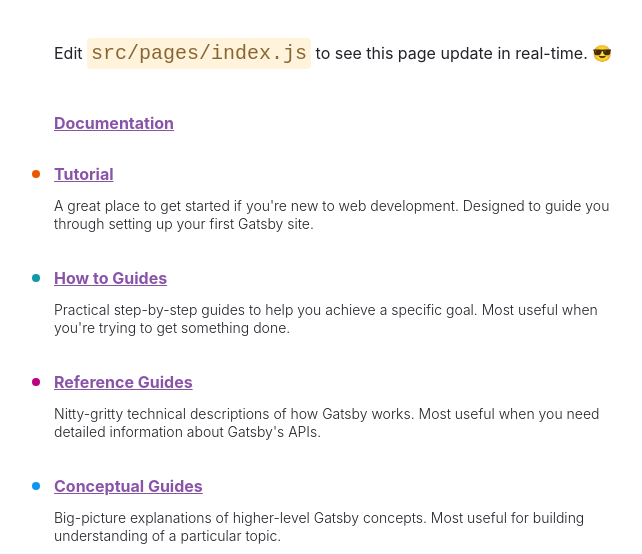
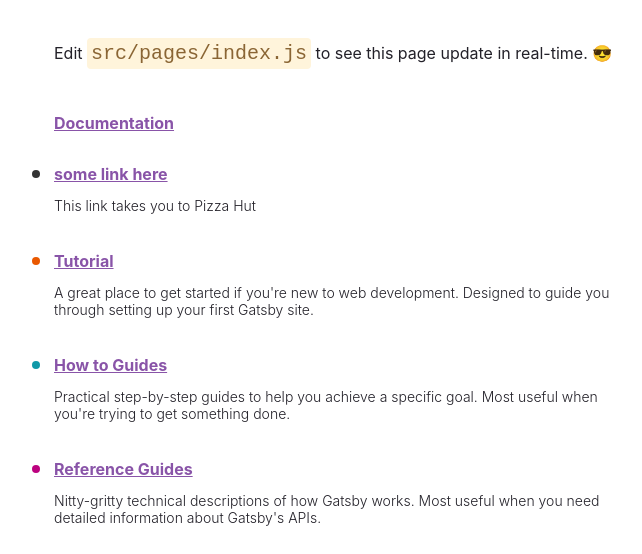
Before and after one commit to edawson1980/gatsby-demo-blog, a Gatsby site: page / in a window 1280 px wide. Shown: the part 243-797 px from the top of the page, without its empty margins (50-692 px from the left). Built offline with nearby package versions, Linux system fonts and the light colour scheme; Gatsby itself is replaced by a stand-in of ours.

Commit message:
test link

```diff
--- a/src/pages/index.js
+++ b/src/pages/index.js
@@ -80,6 +80,12 @@ const badgeStyle = {
 
 // data
 const links = [
+  {
+      text: "some link here",
+      url: "https://pizzahut.com",
+      description: "This link takes you to Pizza Hut",
+      color: "#343434",
+  },
   {
     text: "Tutorial",
     url: "https://www.gatsbyjs.com/docs/tutorial/",
```
